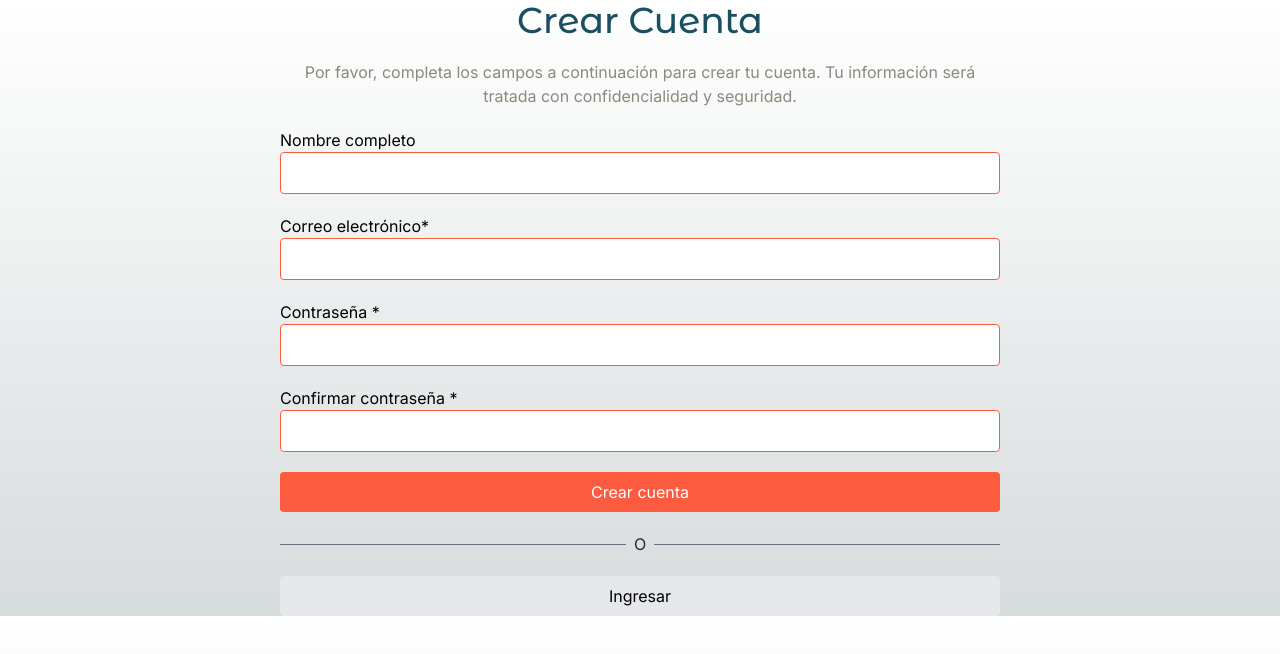
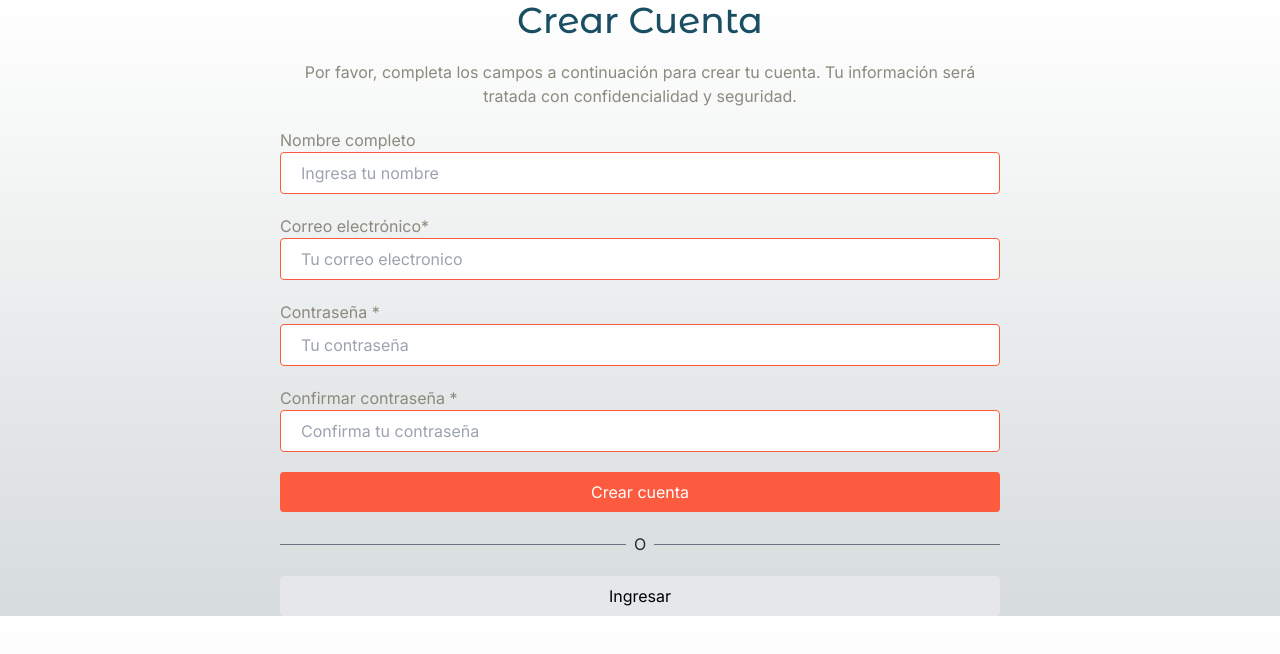
Before and after one commit to TomattoPG1/frontend, a Next.js app: page /auth/new-account in a window 1280 px wide. Shown: the top 654 px of the page. Built offline with nearby package versions, Linux system fonts and the light colour scheme; no server answers.

Commit message:
Actualizar RegisterForm con texto de marcador de posición y color de etiqueta

```diff
--- a/src/app/auth/new-account/ui/RegisterForm.tsx
+++ b/src/app/auth/new-account/ui/RegisterForm.tsx
@@ -73,9 +73,10 @@ export const RegisterForm = () => {
 
   return (
     <form onSubmit={ handleSubmit( onSubmit ) }  className="flex flex-col">
-      <label htmlFor="name">Nombre completo</label>
+      <label htmlFor="name" className="custom-color">Nombre completo</label>
       <input
        id="name"
+       placeholder="Ingresa tu nombre"
         className={
           clsx(
             "px-5 py-2 border login-border-input rounded mb-5",
@@ -95,6 +96,7 @@ export const RegisterForm = () => {
       <label htmlFor="email">Correo electrónico*</label>
       <input
       id="email"
+      placeholder="Tu correo electronico "
         className={
           clsx(
             "px-5 py-2 border login-border-input rounded mb-5",
@@ -112,6 +114,7 @@ export const RegisterForm = () => {
       <label htmlFor="password">Contraseña *</label>
       <input
       id="password"
+      placeholder='Tu contraseña'
         className={
           clsx(
             "px-5 py-2 border login-border-input rounded mb-5",
@@ -128,6 +131,7 @@ export const RegisterForm = () => {
       <label htmlFor="confirmPassword">Confirmar contraseña *</label>
       <input
       id="confirmPassword"
+      placeholder='Confirma tu contraseña'
         className={
           clsx(
             "px-5 py-2 border login-border-input rounded mb-5",
--- a/src/app/globals.css
+++ b/src/app/globals.css
@@ -91,3 +91,10 @@ body {
 .login-border-input {
   @apply border-customRed;
 }
+::placeholder {
+  color: #8C7C7C;
+
+}
+label {
+  color: #8C897D;
+}
```
